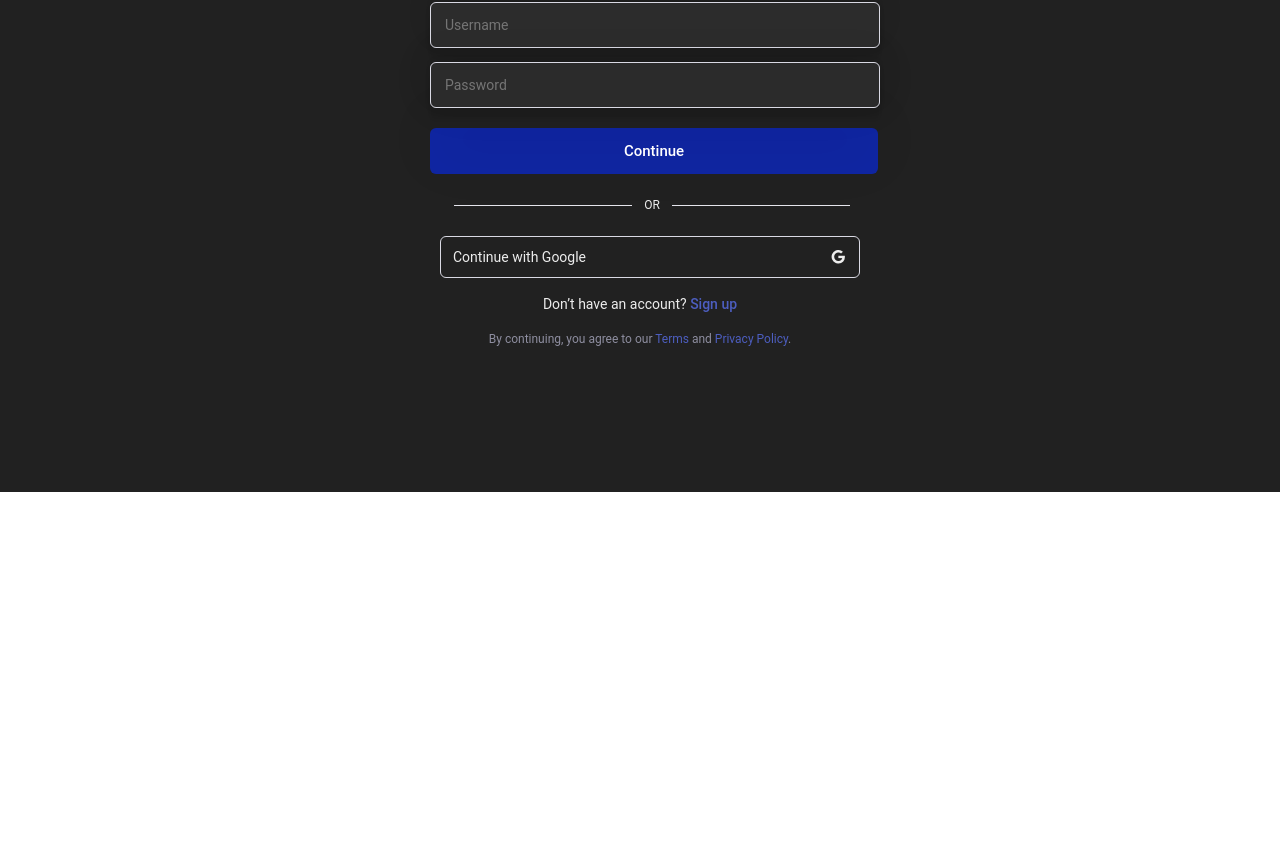
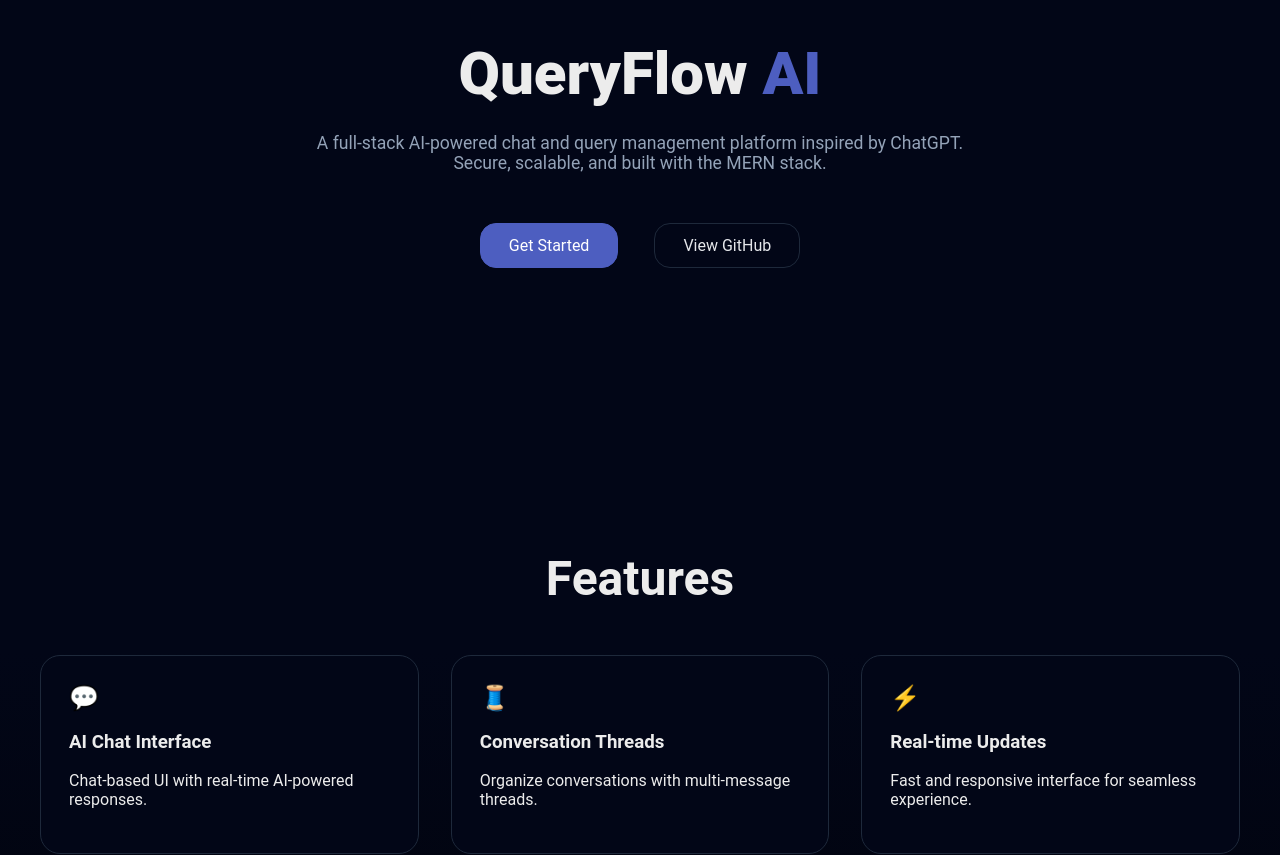
Before and after one commit to Uni0Satyam/QueryFlow-AI, a React (Vite) app in the folder frontend/: page / in a window 1280 px wide. Before the commit this address led to /auth. Shown: the part 308-1163 px from the top of the page. Before the commit the page ends 800 px from the top, so only its background shows below. Built offline with nearby package versions, Linux system fonts and the light colour scheme; no server answers.

Commit message:
home landing page

```diff
--- a/frontend/src/landingpage/authentication/Auth.jsx
+++ b/frontend/src/landingpage/authentication/Auth.jsx
@@ -56,10 +56,10 @@ export default function AuthPage() {
         <h1 className="oauth-heading">{mode === "login" ? "Welcome back" : "Create your account"}</h1>
 
         {mode === "signup" && (
-          <input type="email" placeholder="Enter email" className="input" name="email" value={formData.email} onChange={handleInputChange} onKeyDown={(e) => e.key === 'Enter' ? handleAuth() : '' } required />
+          <input type="email" placeholder="Enter email" className="input" name="email" value={formData.email} onChange={handleInputChange} onKeyDown={(e) => e.key === 'Enter' ? handleAuth() : ''} required />
         )}
-        <input type="text" placeholder="Username" className="input" name="username" value={formData.username} onChange={handleInputChange} onKeyDown={(e) => e.key === 'Enter' ? handleAuth() : '' } required />
-        <input type="password" placeholder="Password" className="input" name="password" value={formData.password} onChange={handleInputChange} onKeyDown={(e) => e.key === 'Enter' ? handleAuth() : '' } required />
+        <input type="text" placeholder="Username" className="input" name="username" value={formData.username} onChange={handleInputChange} onKeyDown={(e) => e.key === 'Enter' ? handleAuth() : ''} required />
+        <input type="password" placeholder="Password" className="input" name="password" value={formData.password} onChange={handleInputChange} onKeyDown={(e) => e.key === 'Enter' ? handleAuth() : ''} required />
         {error &&
           <div className="err-box">
             <p className="err-msg"><i className="fa-solid fa-circle-exclamation" style={{ marginRight: "1rem" }}></i>{error}</p>
@@ -70,13 +70,17 @@ export default function AuthPage() {
             <p className="sucess-msg"><i className="fa-solid fa-check" style={{ marginRight: "1rem" }}></i>{message}</p>
           </div>
         }
-        <div className="primary" onClick={handleAuth}>Continue <BeatLoader color='white' loading={loading}></BeatLoader></div>
+        <div className="primary" onClick={handleAuth}
+          style={{cursor: loading ? "not-allowed" : "pointer", opacity: loading ? 0.8 : 1}}>
+          {loading ? <BeatLoader color="white"></BeatLoader> : "Continue"}
+        </div>
 
         <div className="divider">
           <span>OR</span>
         </div>
 
         <button className="oauth google">Continue with Google<i className="fa-brands fa-google"></i></button>
+        <p>*Temporarily Unavailable</p>
 
         <p className="switch">
           {mode === "login" ? (
--- a/frontend/src/landingpage/homepage/ChatWindow.jsx
+++ b/frontend/src/landingpage/homepage/ChatWindow.jsx
@@ -4,6 +4,7 @@ import { MyContext } from '../../context/MyContext.jsx';
 import { useContext, useEffect, useState } from 'react';
 import { RingLoader } from 'react-spinners';
 import { AuthContext } from '../../context/AuthContext.jsx';
+import servers from '../../environment.js';
 
 const ChatWindow = () => {
   const { prompt, setPrompt, reply, setReply, currThreadId, setPrevChats, setNewChat, getAllThreads, toggleSidebar, isSidebarOpen } = useContext(MyContext);
@@ -29,7 +30,7 @@ const ChatWindow = () => {
     }
 
     try {
-      const response = await fetch('https://queryflow-ai-backend.onrender.com/v1/chat', options);
+      const response = await fetch(`${servers.prod}/v1/chat`, options);
 
       if (response.status === 401) {
         handleLogout();
--- a/frontend/src/landingpage/homepage/SideBar.jsx
+++ b/frontend/src/landingpage/homepage/SideBar.jsx
@@ -2,6 +2,7 @@ import "./SideBar.css";
 import { useContext, useEffect } from "react";
 import { MyContext } from "../../context/MyContext";
 import { v4 as uuidv4 } from 'uuid';
+import servers from "../../environment";
 
 const SideBar = () => {
   const { allThreads, setAllThreads, currThreadId, setNewChat, setPrompt, setReply, setCurrThreadId, setPrevChats ,getAllThreads, isSidebarOpen, toggleSidebar } = useContext(MyContext);
@@ -24,7 +25,7 @@ const SideBar = () => {
     setCurrThreadId(newThreadId);
 
     try {
-      const response = await fetch(`https://queryflow-ai-backend.onrender.com/api/thread/${newThreadId}`, {
+      const response = await fetch(`${servers.prod}/api/thread/${newThreadId}`, {
         headers: { Authorization: `Bearer ${token}` },
       });
       const res = await response.json();
@@ -38,7 +39,7 @@ const SideBar = () => {
 
   const deleteThread = async (threadId) => {
     try {
-      const response = await fetch(`https://queryflow-ai-backend.onrender.com/api/thread/${threadId}`, { method: "DELETE", Authorization: `Bearer ${token}` });
+      const response = await fetch(`${servers.prod}/api/thread/${threadId}`, { method: "DELETE", Authorization: `Bearer ${token}` });
       const result = await response.json();
       alert(result.error);
 
--- /dev/null
+++ b/frontend/src/landingpage/homepage/home.css
@@ -0,0 +1,150 @@
+:root {
+  --bg-dark: #020617;
+  --bg-mid: #020617;
+  --card-bg: #020617;
+  --border: #1e293b;
+  --text-main: #e5e7eb;
+  --text-muted: #94a3b8;
+  --accent: #4d5ec0;
+}
+
+body {
+  background: linear-gradient(to bottom, #020617, #020617, #000000);
+  color: var(--text-main);
+}
+
+.home-container {
+  max-width: 1200px;
+  margin: 5rem auto;
+  padding: 0 1.5rem;
+}
+
+/* Hero */
+.hero {
+  text-align: center;
+  padding: 7rem 0;
+}
+
+.hero h1 {
+  font-size: clamp(2.5rem, 6vw, 3.75rem);
+  font-weight: 800;
+  margin-bottom: 1.5rem;
+}
+
+.hero span {
+  color: var(--accent);
+}
+
+.hero p {
+  max-width: 700px;
+  margin: 0 auto 2.5rem;
+  font-size: 1.1rem;
+  color: var(--text-muted);
+}
+
+.hero-buttons {
+  display: flex;
+  justify-content: center;
+  gap: 1rem;
+}
+
+.btn {
+  padding: 0.75rem 1.75rem;
+  border-radius: 16px;
+  font-size: 1rem;
+  cursor: pointer;
+  border: none;
+  transition: all 0.25s ease;
+}
+
+.btn-primary {
+  background: var(--accent);
+  color: white;
+  border: 1px solid var(--accent);
+}
+
+.btn-primary:hover {
+  opacity: 0.9;
+  border: 1px solid white;
+}
+
+.btn-outline {
+  background: transparent;
+  border: 1px solid var(--border);
+  color: var(--text-main);
+}
+
+.btn-outline:hover {
+  border-color: var(--accent);
+  color: var(--accent);
+}
+
+.features-grid {
+  display: grid;
+  grid-template-columns: repeat(auto-fit, minmax(260px, 1fr));
+  gap: 2rem;
+}
+
+.feat-card {
+  background: var(--card-bg);
+  border: 1px solid var(--border);
+  border-radius: 20px;
+  padding: 1.75rem;
+  transition: 0.5s  ;
+}
+
+.feat-card:hover{
+    transform: scale(1.05);
+    z-index: 5;
+}
+
+.card h3 {
+  margin-bottom: 0.5rem;
+}
+
+.card p {
+  font-size: 0.95rem;
+  color: var(--text-muted);
+}
+
+.card-icon {
+  color: var(--accent);
+  margin-bottom: 1rem;
+  font-size: 1.5rem;
+}
+
+/* CTA */
+.cta {
+  text-align: center;
+}
+
+.cta h2 {
+  font-size: clamp(2rem, 5vw, 2.75rem);
+  margin-bottom: 1rem;
+}
+
+.cta p {
+  max-width: 600px;
+  margin: 0 auto 2rem;
+  color: var(--text-muted);
+}
+
+footer {
+  border-top: 1px solid var(--border);
+  padding: 2rem 0;
+  text-align: center;
+  font-size: 0.9rem;
+  color: var(--text-muted);
+}
+
+.btn-container{
+    display: flex;
+    justify-content: center;
+}
+
+/* Responsive */
+@media (max-width: 640px) {
+  .hero-buttons {
+    flex-direction: column;
+  }
+}
--- /dev/null
+++ b/frontend/src/landingpage/homepage/home.jsx
@@ -0,0 +1,82 @@
+import "./home.css";
+import { Link } from "react-router-dom";
+
+export default function LandingPage() {
+    return (
+        <div>
+            <section className="hero">
+                <div className="home-container">
+                    <img src="/logo.png" alt="QueryFlow" style={{borderRadius: "50%", width: "100px"}}/>
+                    <h1>
+                        QueryFlow <span>AI</span>
+                    </h1>
+                    <p>
+                        A full-stack AI-powered chat and query management platform inspired by
+                        ChatGPT. Secure, scalable, and built with the MERN stack.
+                    </p>
+                    <div className="hero-buttons">
+                        <Link to="/home" style={{ textDecoration: "none" }}><button className="btn btn-primary">Get Started</button></Link>
+                        <Link to="https://github.com/Uni0Satyam/QueryFlow-AI" style={{ textDecoration: "none" }} target="_blank"><button className="btn btn-outline">View GitHub</button></Link>
+                    </div>
+                </div>
+            </section>
+
+            <section>
+                <div className="home-container">
+                    <h2 style={{ textAlign: "center", margin: "3rem", fontSize: "3rem" }}>
+                        Features
+                    </h2>
+                    <div className="features-grid">
+                        <div className="feat-card">
+                            <div className="card-icon">💬</div>
+                            <h3>AI Chat Interface</h3>
+                            <p>Chat-based UI with real-time AI-powered responses.</p>
+                        </div>
+                        <div className="feat-card">
+                            <div className="card-icon">🧵</div>
+                            <h3>Conversation Threads</h3>
+                            <p>Organize conversations with multi-message threads.</p>
+                        </div>
+                        <div className="feat-card">
+                            <div className="card-icon">⚡</div>
+                            <h3>Real-time Updates</h3>
+                            <p>Fast and responsive interface for seamless experience.</p>
+                        </div>
+                    </div>
+                </div>
+            </section>
+
+            <section>
+                <div className="home-container" style={{ textAlign: "center", marginBottom: "4rem" }}>
+                    <h2 style={{ marginBottom: "1rem" }}>🔐 Demo Access</h2>
+                    <p style={{ color: "#94a3b8", marginBottom: "1.5rem" }}>
+                        Accessing the chat window requires authentication. To quickly explore
+                        QueryFlow AI, you can try it once using the demo account below.
+                    </p>
+                    <div className="feat-card">
+                        <p><strong>Username:</strong> demo</p>
+                        <p><strong>Password:</strong> 1234</p>
+                    </div>
+                </div>
+            </section>
+
+            <section className="cta">
+                <div className="home-container">
+                    <h2>Build smarter conversations</h2>
+                    <p>
+                        QueryFlow AI helps you build secure, scalable AI chat applications
+                        with real-world production architecture.
+                    </p>
+                    <div className="btn-container">
+                        <Link to="/home" style={{ textDecoration: "none" }}><button className="btn btn-primary">Launch QueryFlow AI 🚀</button></Link>
+                    </div>
+                </div>
+            </section>
+
+
+            <footer>
+                © {new Date().getFullYear()} QueryFlow AI. Built with ❤️ by Satyam Kushwaha
+            </footer>
+        </div>
+    );
+}
--- a/frontend/src/main.jsx
+++ b/frontend/src/main.jsx
@@ -5,6 +5,7 @@ import { AuthProvider } from './context/AuthContext.jsx';
 import Notfound from './landingpage/error/NotFound.jsx'
 import Auth from './landingpage/authentication/Auth.jsx';
 import Protected from './Protected.jsx';
+import Home from './landingpage/homepage/home.jsx'
 
 
 createRoot(document.getElementById('root')).render(
@@ -12,7 +13,8 @@ createRoot(document.getElementById('root')).render(
     <AuthProvider>
       <Routes>
         <Route path="/auth" element={<Auth />}></Route>
-        <Route path="/" element={<Protected />}></Route>
+        <Route path="/" element={<Home />}></Route>
+        <Route path="/home" element={<Protected />}></Route>
         <Route path="*" element={<Notfound />}></Route>
       </Routes>
     </AuthProvider>
--- a/frontend/src/utils/getAllThread.js
+++ b/frontend/src/utils/getAllThread.js
@@ -1,7 +1,9 @@
+import servers from "../environment";
+
 export const getAllThread = async (setAllThreads) => {
     const token = localStorage.getItem("token");
     try {
-        const response = await fetch("https://queryflow-ai-backend.onrender.com/api/thread", {
+        const response = await fetch(`${servers.prod}/api/thread`, {
             headers: { Authorization: `Bearer ${token}` },
         });
         const res = await response.json();
--- a/frontend/vite.config.js
+++ b/frontend/vite.config.js
@@ -1,12 +1,15 @@
 import { defineConfig } from 'vite'
 import react from '@vitejs/plugin-react'
 
-// https://vite.dev/config/
 export default defineConfig({
   plugins: [react()],
   server: {
     proxy: {
-      "/api": "https://queryflow-ai-backend.onrender.com",
-    },
+      "/api": {
+        target: "http://localhost:8080",
+        changeOrigin: true,
+        secure: false
+      }
+    }
   },
 })
```
Also changed, not shown: frontend/src/context/AuthContext.jsx (+4 -3 lines).
